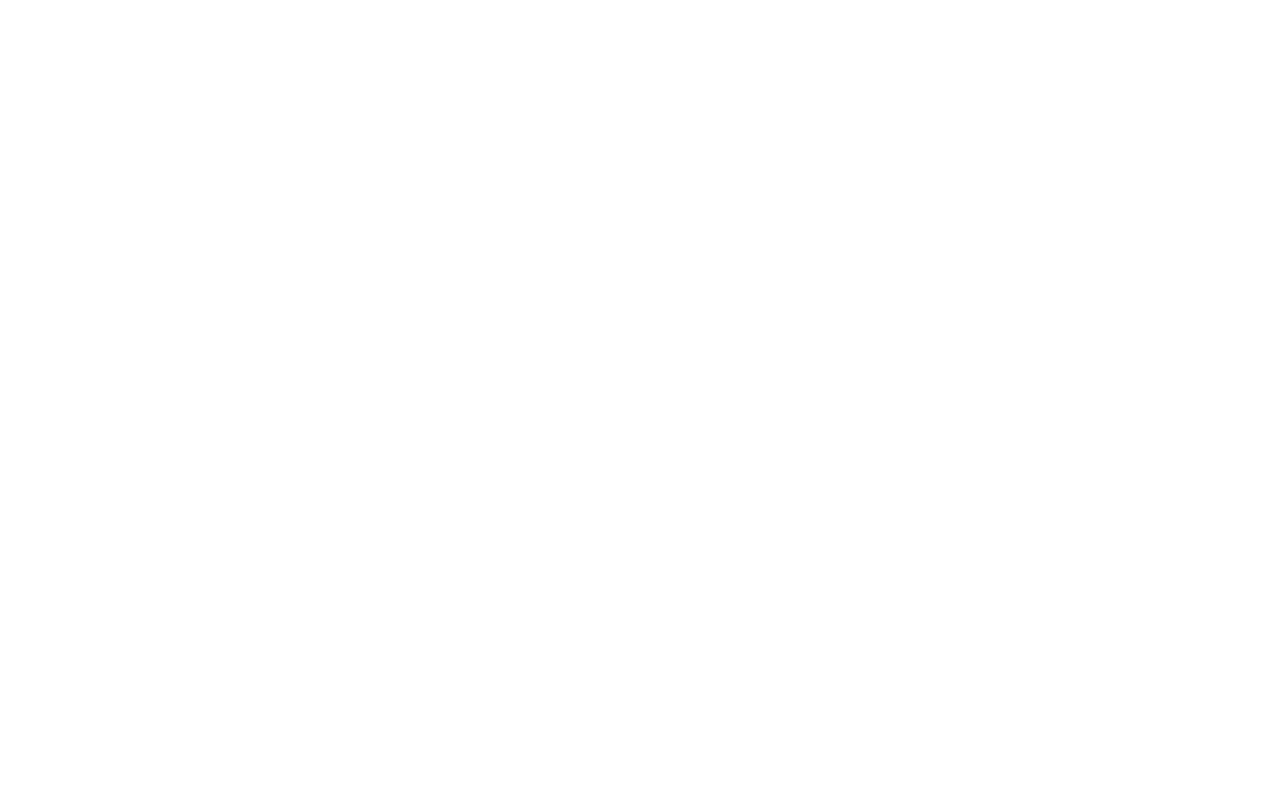
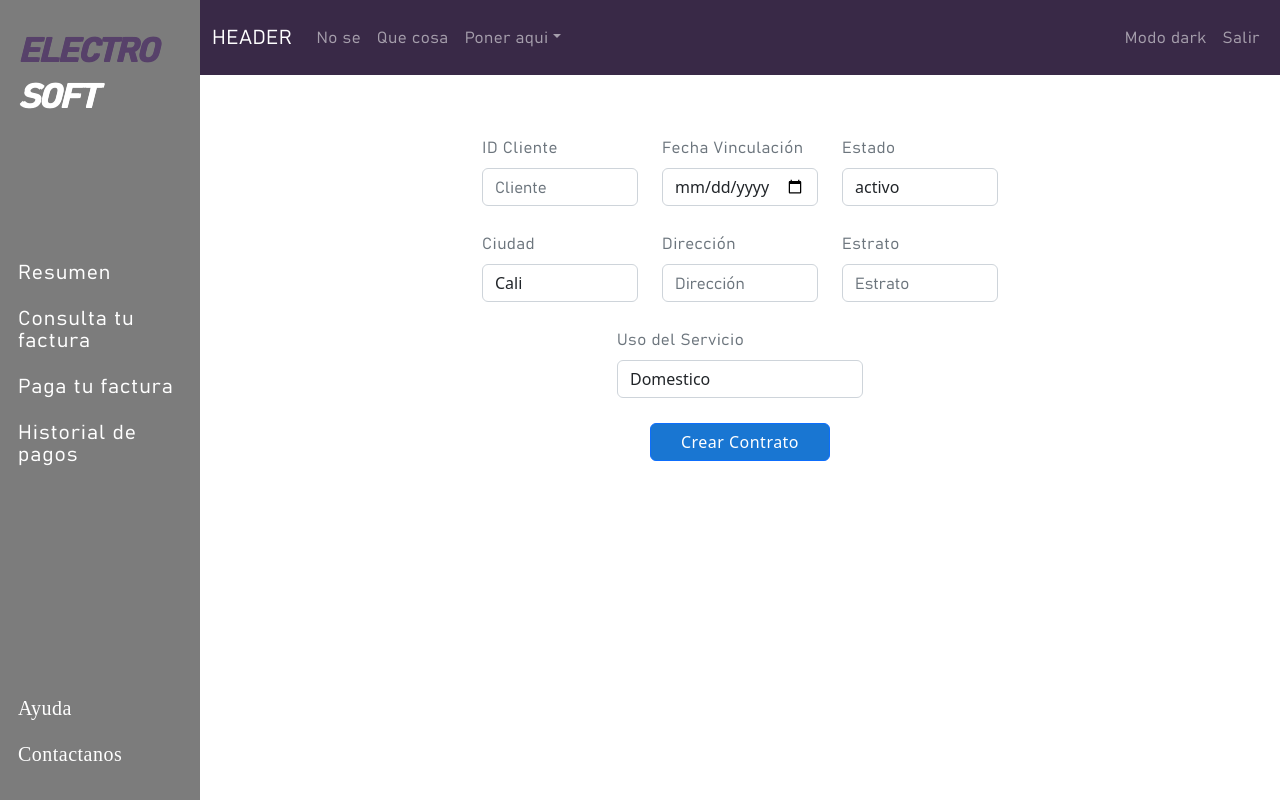
Before and after one commit to tsubakijuju13/Api_electrosoft, a React (Create React App) app in the folder frontend/: page /crearcontratos in a window 1280 px wide. Before the commit this address had no page. Built offline with nearby package versions, Linux system fonts and the light colour scheme; a web font is replaced by a local one.

Commit message:
Creación de Formularios Operador
Se añade los formularios HTML para:
- La creación de Contratos
- La creación de Facturas
- El registro de Pagos Realizados

```diff
--- a/frontend/src/App.js
+++ b/frontend/src/App.js
@@ -14,6 +14,9 @@
 
 import Manager from './components/Admin/Manager';
 import Operator from './components/Admin/Operator';
+import FormularioRegistroPagosOperador from './components/Admin/FormularioRegistroPagosOperador';
+import FormularioCrearFacturaOperador from './components/Admin/FormularioCrearFacturaOperador';
+import FormularioCrearContratoOperador from './components/Admin/FormularioCrearContratoOperador';
 import AdminHomeView from './components/Admin/AdminHomeView';
 import Geomap from './components/Openstreetmap/Geomap';
 
@@ -35,6 +38,9 @@
         <Route path="/client" element={<HomepageLayout><Client /></HomepageLayout>} />
         <Route path="/recover" element={<RecoveryPassword />} />
         <Route path="/operator" element={<HomepageLayout><Operator/></HomepageLayout>} />
+        <Route path="/crearpagos" element={<HomepageLayout><FormularioRegistroPagosOperador/></HomepageLayout>} />
+        <Route path="/crearfacturas" element={<HomepageLayout><FormularioCrearFacturaOperador/></HomepageLayout>} />
+        <Route path="/crearcontratos" element={<HomepageLayout><FormularioCrearContratoOperador/></HomepageLayout>} />
         <Route path="/adminView" element={ <HomepageLayout> <AdminHomeView/> </HomepageLayout>} />
         <Route path="/reportes"  element={<HomepageLayout><Geomap lat={3.3718534} lon={-76.5495206}/></HomepageLayout>} />
 
--- /dev/null
+++ b/frontend/src/components/Admin/FormularioCrearContratoOperador.jsx
@@ -0,0 +1,93 @@
+import React, { useState } from 'react';
+import Button from 'react-bootstrap/Button';
+import Col from 'react-bootstrap/Col';
+import Form from 'react-bootstrap/Form';
+/*import InputGroup from 'react-bootstrap/InputGroup';*/
+import Row from 'react-bootstrap/Row';
+
+function FormularioCrearContratoOperador() {
+  const [validated, setValidated] = useState(false);
+
+  const handleSubmit = (event) => {
+    const form = event.currentTarget;
+    if (form.checkValidity() === false) {
+      event.preventDefault();
+      event.stopPropagation();
+    }
+
+    setValidated(true);
+  };
+  return (
+    <Form noValidate validated={validated} onSubmit={handleSubmit}>
+        <Row className="mb-3">
+          <Form.Group as={Col} md="2" controlId="validationCustom05">
+            <Form.Label>ID Cliente</Form.Label>
+            <Form.Control  type="number" placeholder="Cliente" required />
+            <Form.Control.Feedback type="invalid">
+              Ingresa un ID valido.
+            </Form.Control.Feedback>
+          </Form.Group>
+
+          <Form.Group as={Col} md="2" controlId="validationCustom06">
+            <Form.Label>Fecha Vinculación</Form.Label>
+            <Form.Control type="date" placeholder="Fecha Vinculado" required/>
+            <Form.Control.Feedback type="invalid">
+              Ingresa una Fecha valida.
+            </Form.Control.Feedback>
+          </Form.Group>
+
+          <Form.Group as={Col} md="2" controlId="validationCustom05">
+          <Form.Label>Estado</Form.Label>
+          <Form.Control maxlength="30" type="text" defaultValue="activo" placeholder="Estado Contrato" required />
+          <Form.Control.Feedback type="invalid">
+            Ingrese el Estado Actual del Contrato.
+          </Form.Control.Feedback>
+          </Form.Group>
+        </Row>
+
+        <Row className="mb-3">
+          <Form.Group as={Col} md="2" controlId="validationCustom05">
+          <Form.Label>Ciudad</Form.Label>
+          <Form.Control maxlength="30" type="text" defaultValue="Cali" placeholder="Ciudad Contrato" required />
+          <Form.Control.Feedback type="invalid">
+            Ingrese la Ciudad.
+          </Form.Control.Feedback>
+          </Form.Group>
+
+          <Form.Group as={Col} md="2" controlId="validationCustom05">
+          <Form.Label>Dirección</Form.Label>
+          <Form.Control maxlength="40" type="text" placeholder="Dirección" required/>
+          <Form.Control.Feedback type="invalid">
+            Ingrese una Dirección válida.
+          </Form.Control.Feedback>
+          </Form.Group>
+
+          <Form.Group as={Col} md="2" controlId="validationCustom05">
+          <Form.Label>Estrato</Form.Label>
+          <Form.Control maxlength="10" type="number" min="1" max="5" placeholder="Estrato" required/>
+          <Form.Control.Feedback type="invalid">
+            Ingrese el Estrato.
+          </Form.Control.Feedback>
+          </Form.Group>
+        </Row>
+
+      <Row className="mb-3">
+      <Form.Group as={Col} md="3" controlId="validationCustom06">
+          <Form.Label>Uso del Servicio</Form.Label>
+          <Form.Control type="text" defaultValue="Domestico" placeholder="Tipo de Uso" required />
+          <Form.Control.Feedback type="invalid">
+            Ingrese un Tipo de Servicio válido.
+          </Form.Control.Feedback>
+          </Form.Group>
+      </Row>
+
+      <Row>
+        <Button type="submit" as={Col} md="2">
+          Crear Contrato
+        </Button>
+      </Row>
+    </Form>
+  );
+}
+
+export default FormularioCrearContratoOperador;
--- /dev/null
+++ b/frontend/src/components/Admin/FormularioCrearFacturaOperador.jsx
@@ -0,0 +1,48 @@
+import React, { useState } from 'react';
+import Button from 'react-bootstrap/Button';
+import Col from 'react-bootstrap/Col';
+import Form from 'react-bootstrap/Form';
+/*import InputGroup from 'react-bootstrap/InputGroup';*/
+import Row from 'react-bootstrap/Row';
+
+function FormularioCrearFacturaOperador() {
+  const [validated, setValidated] = useState(false);
+
+  const handleSubmit = (event) => {
+    const form = event.currentTarget;
+    if (form.checkValidity() === false) {
+      event.preventDefault();
+      event.stopPropagation();
+    }
+
+    setValidated(true);
+  };
+  return (
+    <Form noValidate validated={validated} onSubmit={handleSubmit}>
+      <Row className="mb-3">
+        <Form.Group as={Col} md="2" controlId="validationCustom06">
+          <Form.Label>Numero Contrato</Form.Label>
+          <Form.Control type="number" placeholder="No Contrato" required />
+            <Form.Control.Feedback type="invalid">
+              Ingrese un No de Contrato Valido.
+            </Form.Control.Feedback>
+          </Form.Group>
+
+        <Form.Group as={Col} md="2" controlId="validationCustom07">
+          <Form.Label>Lectura Registrada</Form.Label>
+          <Form.Control type="" placeholder="Lectura Actual" required />
+            <Form.Control.Feedback type="invalid">
+              Ingrese el valor de la Lectura Actual
+            </Form.Control.Feedback>
+        </Form.Group>
+      </Row>
+      <Row>
+        <Button type="submit" as={Col} md="2">
+          Crear Factura
+        </Button>
+      </Row>
+    </Form>
+  );
+}
+
+export default FormularioCrearFacturaOperador;
--- /dev/null
+++ b/frontend/src/components/Admin/FormularioRegistroPagosOperador.jsx
@@ -0,0 +1,63 @@
+import React, { useState } from 'react';
+import Button from 'react-bootstrap/Button';
+import Col from 'react-bootstrap/Col';
+import Form from 'react-bootstrap/Form';
+/*import InputGroup from 'react-bootstrap/InputGroup';*/
+import Row from 'react-bootstrap/Row';
+
+function FormularioRegistroPagosOperador() {
+  const [validated, setValidated] = useState(false);
+
+  const handleSubmit = (event) => {
+    const form = event.currentTarget;
+    if (form.checkValidity() === false) {
+      event.preventDefault();
+      event.stopPropagation();
+    }
+
+    setValidated(true);
+  };
+  return (
+    <Form noValidate validated={validated} onSubmit={handleSubmit}>
+      <Row className="mb-3">
+        <Form.Group as={Col} md="4" controlId="validationCustom05">
+          <Form.Label>ID Factura</Form.Label>
+            <Form.Control type="number" placeholder="Factura" required />
+            <Form.Control.Feedback type="invalid">
+              Ingrese un ID de Factura Valido.
+            </Form.Control.Feedback>
+        </Form.Group>
+      </Row>
+
+      <Row className="mb-3">
+        <Form.Group as={Col} md="2" controlId="validationCustom01">
+          <Form.Label>Valor Pagado</Form.Label>
+          <Form.Control type="number" placeholder="$0" required />
+          <Form.Control.Feedback type="invalid">
+            Ingrese un Monto a Pagar.
+          </Form.Control.Feedback>
+        </Form.Group>
+
+        <Form.Group as={Col} md="2" controlId="validationCustom02">
+          <Form.Label>Medio de Pago</Form.Label>
+          <Form.Select>
+            <option>Seleccionar</option>
+            <option value="1">Efectivo</option>
+            <option value="2">Tarjeta Credito</option>
+            <option value="3">Tarjeta Debito</option>
+          </Form.Select>
+          <Form.Control.Feedback type="invalid">
+            Ingrese un Medio de Pago Valido.
+          </Form.Control.Feedback>
+        </Form.Group>
+      </Row>
+      <Row>
+        <Button type="submit" as={Col} md="2">
+          Registrar Pago
+        </Button>
+      </Row>
+    </Form>
+  );
+}
+
+export default FormularioRegistroPagosOperador;
```
